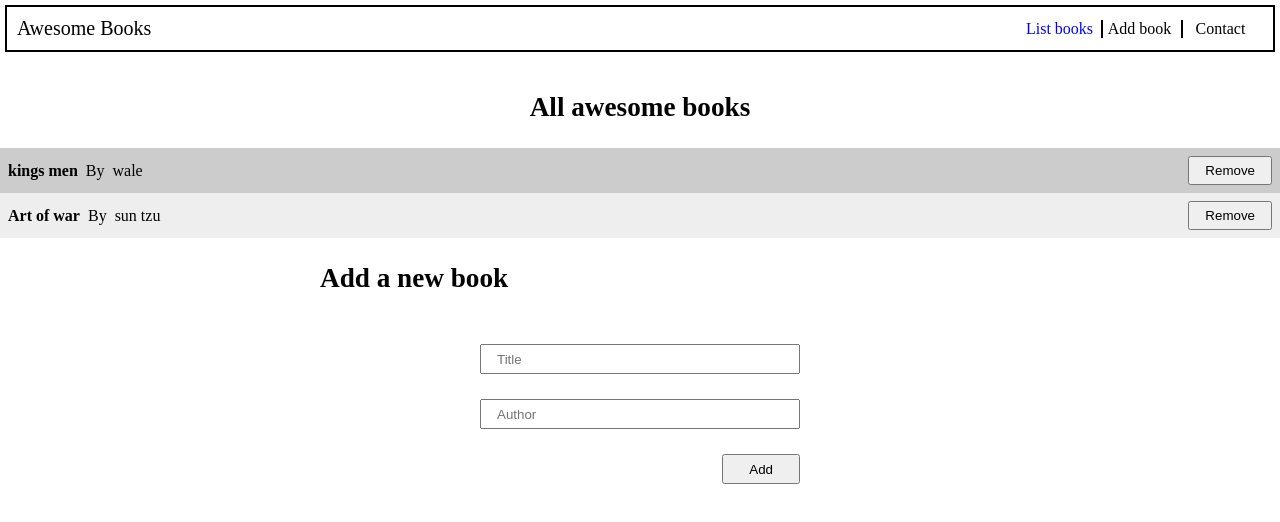
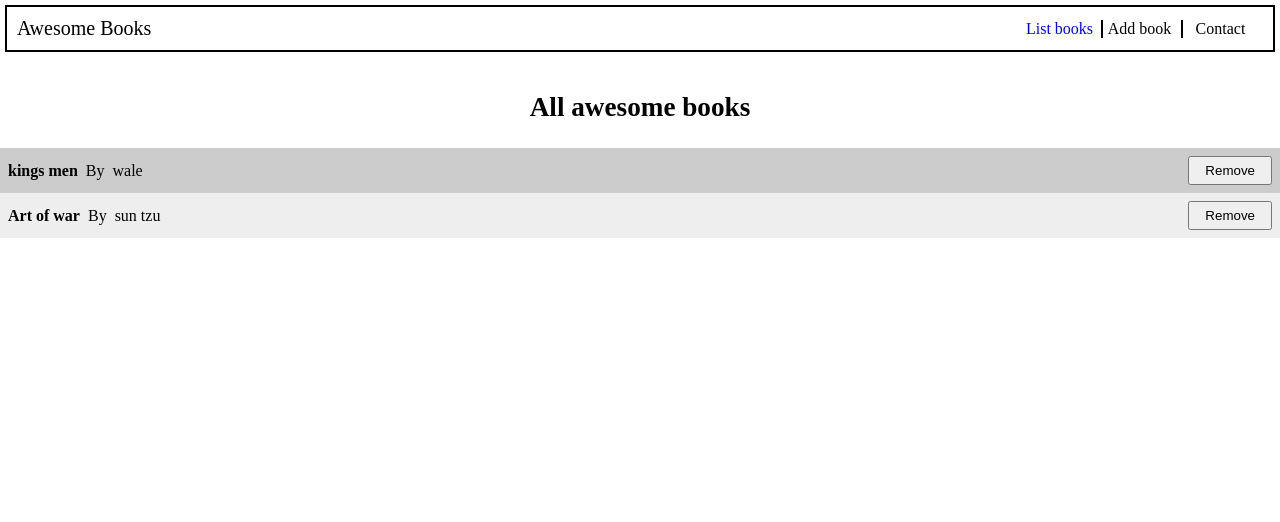
Before and after one commit to olawale-o/react-awesome-books, a React (Create React App) app: page / in a window 1280 px wide. Shown: the top 522 px of the page. Built offline with nearby package versions, Linux system fonts and the light colour scheme.

Commit message:
Add toggle props in AddBook.js file

```diff
--- a/src/components/AddBook.js
+++ b/src/components/AddBook.js
@@ -1,6 +1,6 @@
 import { useState, useRef } from "react";
 // import { BookContext } from "../contextProvider/bookProvider";
-const AddBook = ({ addBookToStore }) => {
+const AddBook = ({ addBookToStore, toggle }) => {
   // This works if you switch to context provider
   // const [ , dispatch] = useContext(BookContext);
 
@@ -27,7 +27,7 @@ const AddBook = ({ addBookToStore }) => {
   }
 
   return (
-    <div className="form" id="form">
+    <div className={ toggle === 2 ? "form" : "form hide" } id="form">
       <h2>Add a new book</h2>
       <form className="add-book-form" id="add-book-form" onSubmit={handleSubmit}>
         <div>
```
